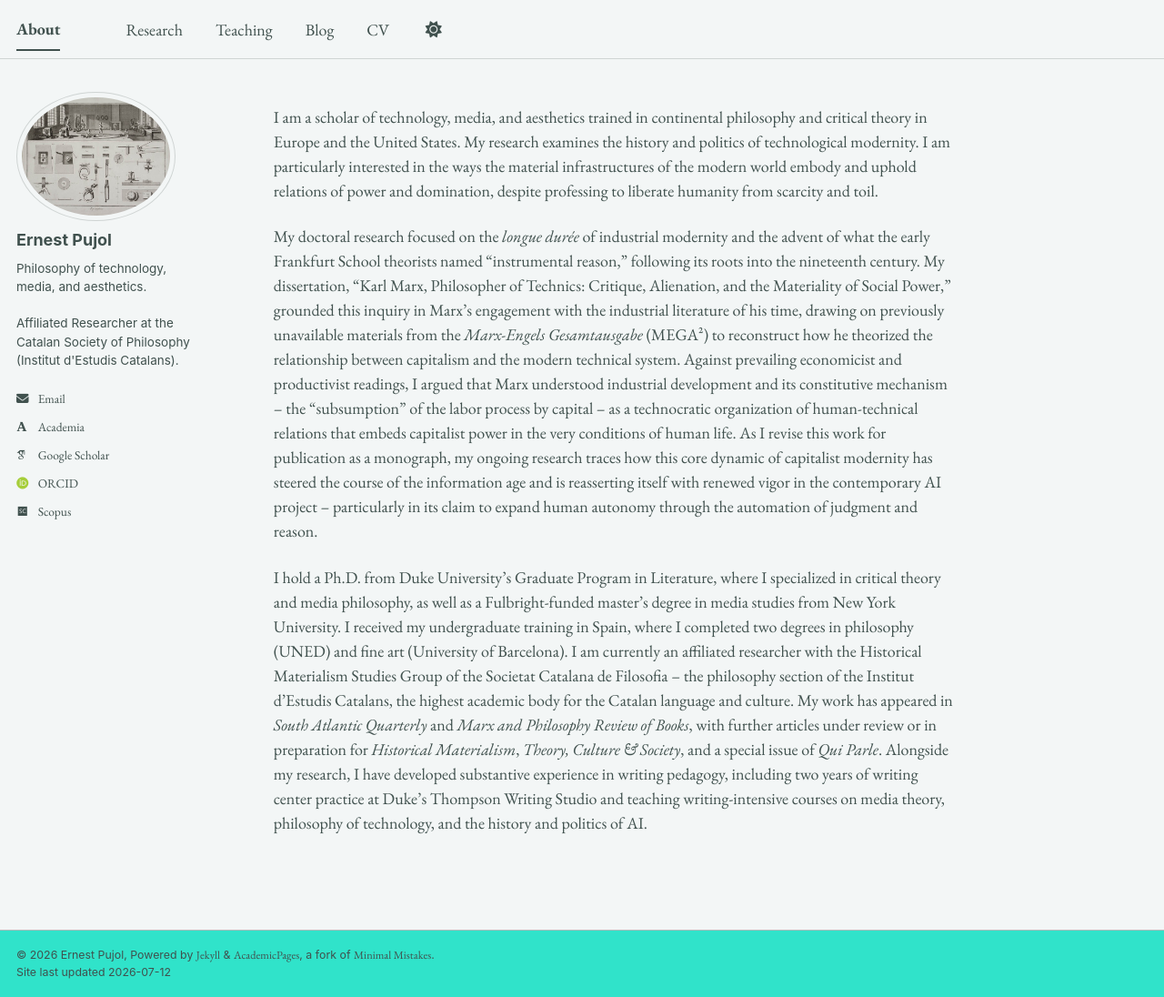
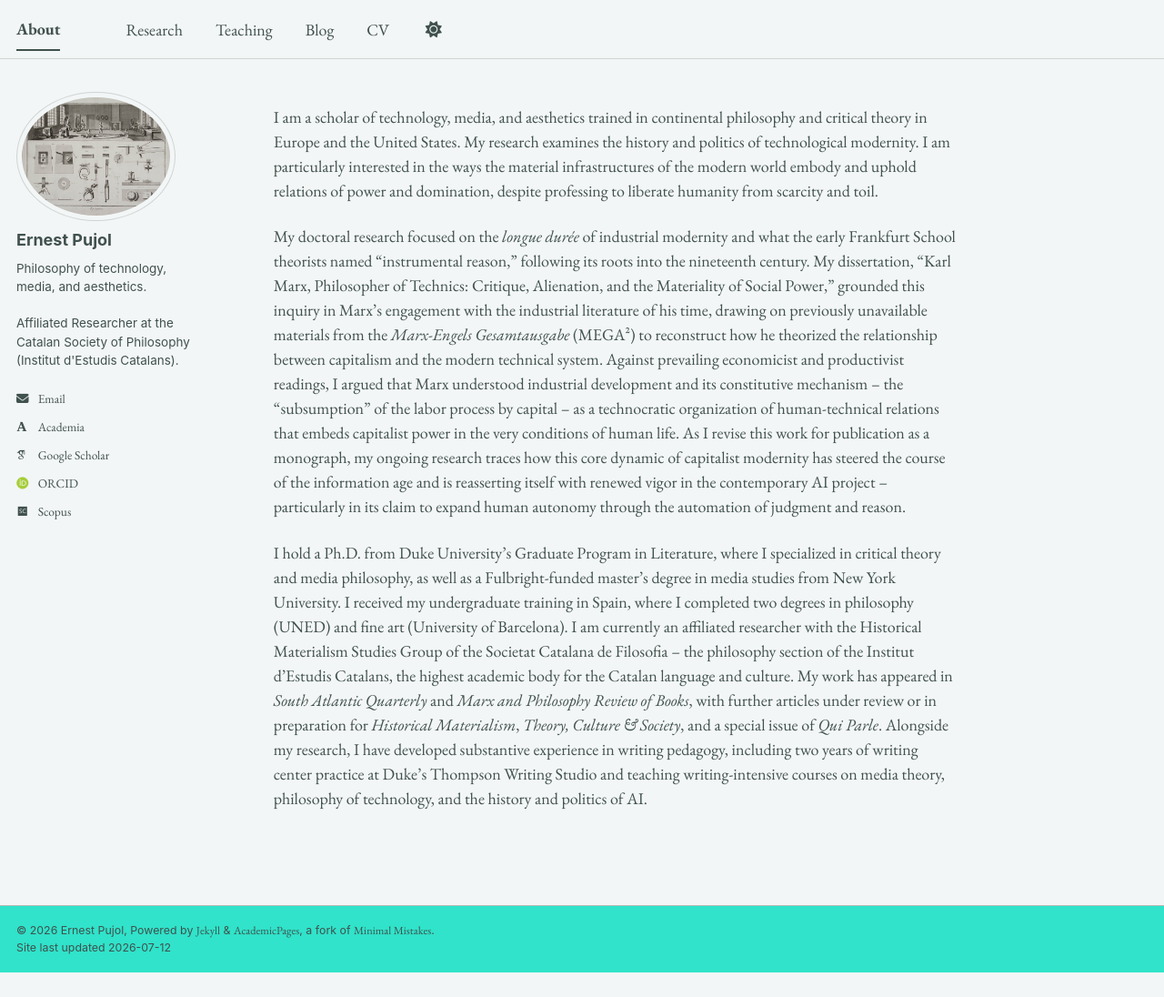
Before and after one commit to epujol90/epujol90.github.io, a Jekyll site: the page built from _pages/about.md, in a window 1280 px wide and 1096 px high. Shown: the whole window at 91% size. Built offline with Jekyll 4.4.1, drawn with Linux system fonts in a browser that asks for light colours; some web fonts are replaced; a script bundle is joined from its source files by our own code; library files that are not in the unit come from our copies.

Commit message:
Update about.md

```diff
--- a/_pages/about.md
+++ b/_pages/about.md
@@ -8,6 +8,6 @@ redirect_from:
 ---
 I am a scholar of technology, media, and aesthetics trained in continental philosophy and critical theory in Europe and the United States. My research examines the history and politics of technological modernity. I am particularly interested in the ways the material infrastructures of the modern world embody and uphold relations of power and domination, despite professing to liberate humanity from scarcity and toil.
 
-My doctoral research focused on the _longue durée_ of industrial modernity and the advent of what the early Frankfurt School theorists named "instrumental reason," following its roots into the nineteenth century. My dissertation, “Karl Marx, Philosopher of Technics: Critique, Alienation, and the Materiality of Social Power,” grounded this inquiry in Marx’s engagement with the industrial literature of his time, drawing on previously unavailable materials from the _Marx-Engels Gesamtausgabe_ (MEGA²) to reconstruct how he theorized the relationship between capitalism and the modern technical system. Against prevailing economicist and productivist readings, I argued that Marx understood industrial development and its constitutive mechanism -- the "subsumption" of the labor process by capital -- as a technocratic organization of human-technical relations that embeds capitalist power in the very conditions of human life. As I revise this work for publication as a monograph, my ongoing research traces how this core dynamic of capitalist modernity has steered the course of the information age and is reasserting itself with renewed vigor in the contemporary AI project -- particularly in its claim to expand human autonomy through the automation of judgment and reason.
+My doctoral research focused on the _longue durée_ of industrial modernity and what the early Frankfurt School theorists named "instrumental reason," following its roots into the nineteenth century. My dissertation, “Karl Marx, Philosopher of Technics: Critique, Alienation, and the Materiality of Social Power,” grounded this inquiry in Marx’s engagement with the industrial literature of his time, drawing on previously unavailable materials from the _Marx-Engels Gesamtausgabe_ (MEGA²) to reconstruct how he theorized the relationship between capitalism and the modern technical system. Against prevailing economicist and productivist readings, I argued that Marx understood industrial development and its constitutive mechanism -- the "subsumption" of the labor process by capital -- as a technocratic organization of human-technical relations that embeds capitalist power in the very conditions of human life. As I revise this work for publication as a monograph, my ongoing research traces how this core dynamic of capitalist modernity has steered the course of the information age and is reasserting itself with renewed vigor in the contemporary AI project -- particularly in its claim to expand human autonomy through the automation of judgment and reason.
 
 I hold a Ph.D. from Duke University’s Graduate Program in Literature, where I specialized in critical theory and media philosophy, as well as a Fulbright-funded master’s degree in media studies from New York University. I received my undergraduate training in Spain, where I completed two degrees in philosophy (UNED) and fine art (University of Barcelona). I am currently an affiliated researcher with the Historical Materialism Studies Group of the Societat Catalana de Filosofia -- the philosophy section of the Institut d’Estudis Catalans, the highest academic body for the Catalan language and culture. My work has appeared in _South Atlantic Quarterly_ and _Marx and Philosophy Review of Books_, with further articles under review or in preparation for _Historical Materialism_, _Theory, Culture & Society_, and a special issue of _Qui Parle_. Alongside my research, I have developed substantive experience in writing pedagogy, including two years of writing center practice at Duke’s Thompson Writing Studio and teaching writing-intensive courses on media theory, philosophy of technology, and the history and politics of AI.
```
